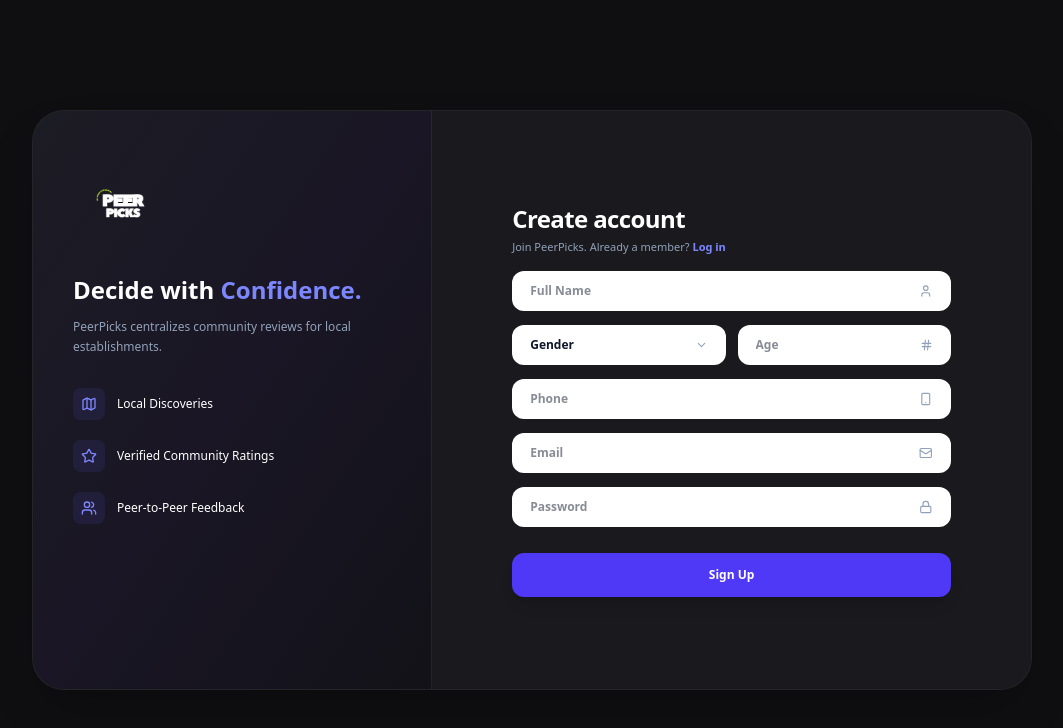
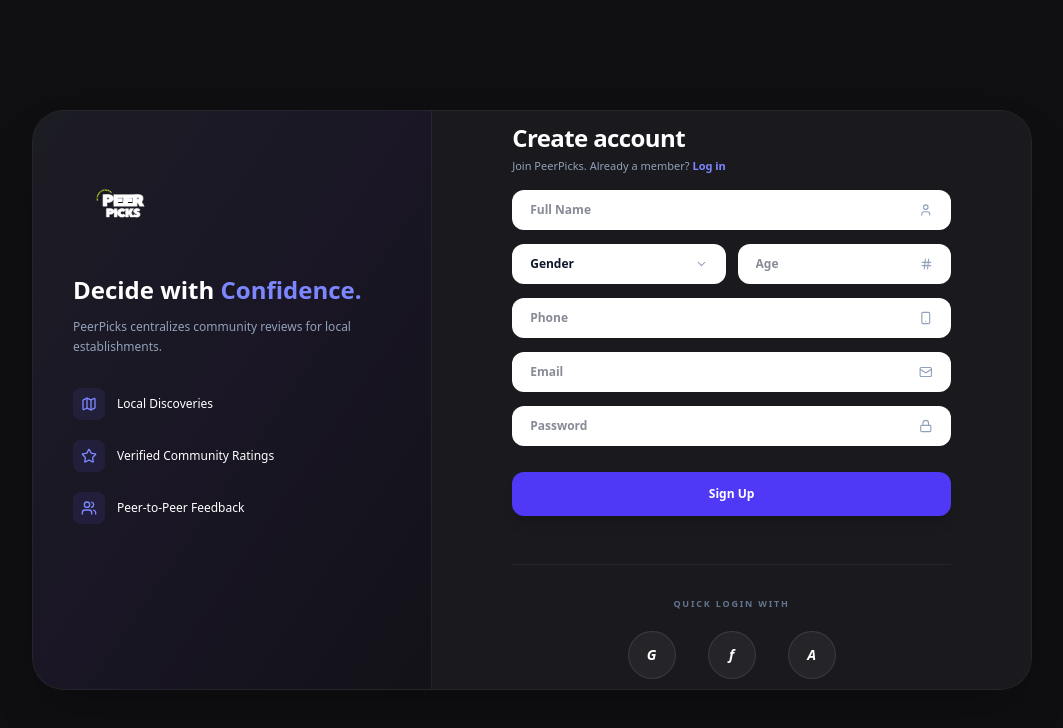
Before and after one commit to Pravesh-Shrestha/WEB-PeerPicks, a Next.js app in the folder client/web-peerpicks/: page /signup in a window 1280 px wide. Shown: the top 728 px of the page, without its empty margins (108-1171 px from the left). Built offline with nearby package versions, Linux system fonts and the light colour scheme.

Commit message:
socials links modified

```diff
--- a/client/web-peerpicks/app/(auth)/_components/signup_form.tsx
+++ b/client/web-peerpicks/app/(auth)/_components/signup_form.tsx
@@ -87,7 +87,22 @@
         </button>
       </form>
 
-      {/* Social Icons remain at the bottom */}
+     {/* Social Icons Section */}
+      <div className="mt-12 pt-8 border-t border-white/5 flex flex-col items-center">
+        <p className="text-slate-500 text-[9px] uppercase font-bold tracking-[0.2em] mb-5">Quick login with</p>
+        <div className="flex gap-8">
+          <button
+            type="button" className="w-12 h-12 rounded-full bg-white/5 border border-white/10 flex items-center justify-center text-white hover:bg-indigo-600/20 hover:border-indigo-500/50 transition-all">
+            <span className="font-bold text-sm italic">G</span>
+          </button>
+          <button type="button" className="w-12 h-12 rounded-full bg-white/5 border border-white/10 flex items-center justify-center text-white hover:bg-indigo-600/20 hover:border-indigo-500/50 transition-all">
+            <span className="font-bold text-sm italic">f</span>
+          </button>
+          <button type="button" className="w-12 h-12 rounded-full bg-white/5 border border-white/10 flex items-center justify-center text-white hover:bg-indigo-600/20 hover:border-indigo-500/50 transition-all">
+            <span className="font-bold text-sm italic">A</span>
+          </button>
+        </div>
+      </div>
     </div>
   );
 }
```
